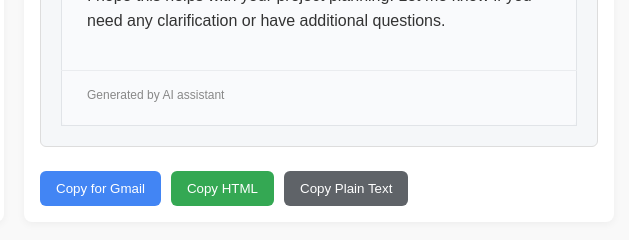
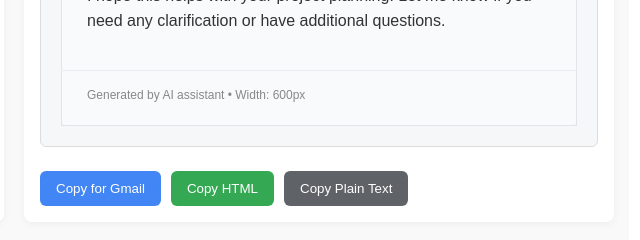
Before and after one commit to iantimes/sendai, a plain HTML site: page public/index.html in a window 1280 px wide. Shown: the part 1366-1606 px from the top of the page, 626-1266 px from the left. Drawn offline with nearby package versions, Linux system fonts and the light colour scheme.

Commit message:
Enhances email preview layout and display settings
Updates email width settings for large format to 800px
Adds width indicator to email footer for better debugging
Centers preview content in container for improved visibility

Improves overall layout consistency and user feedback when generating email previews

```diff
--- a/public/script.js
+++ b/public/script.js
@@ -92,10 +92,11 @@
     switch(selectedOption.value) {
       case 'small': return '450px';
       case 'medium': return '600px';
-      case 'large': return '750px';
+      case 'large': return '800px';
       default: return '600px';
     }
   }
+
 
   // Copy formatted content for Gmail - New implementation
   copyFormattedBtn.addEventListener('click', () => {
@@ -224,13 +225,12 @@
         </tr>
         <tr>
           <td style="padding: 15px 25px 20px; border-top: 1px solid #eaecef; color: #888; font-size: 12px;">
-            Generated by AI assistant
+            Generated by AI assistant • Width: ${maxWidth}
           </td>
         </tr>
       </table>
     `;
   }
-
   function processContentForEmail(html) {
     // Create a temporary div to work with the HTML
     const tempDiv = document.createElement('div');
--- a/public/styles.css
+++ b/public/styles.css
@@ -103,6 +103,14 @@
     position: relative;
     padding: 20px;
     background-color: #f5f7f9;
+    display: flex;
+    justify-content: center;
+  }
+
+  #md2email-preview {
+    width: 100%;
+    display: flex;
+    justify-content: center;
   }
 
   .md2email-button {
```
